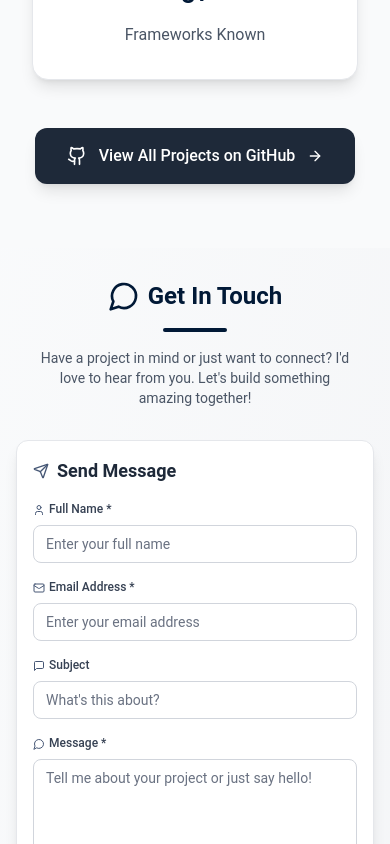
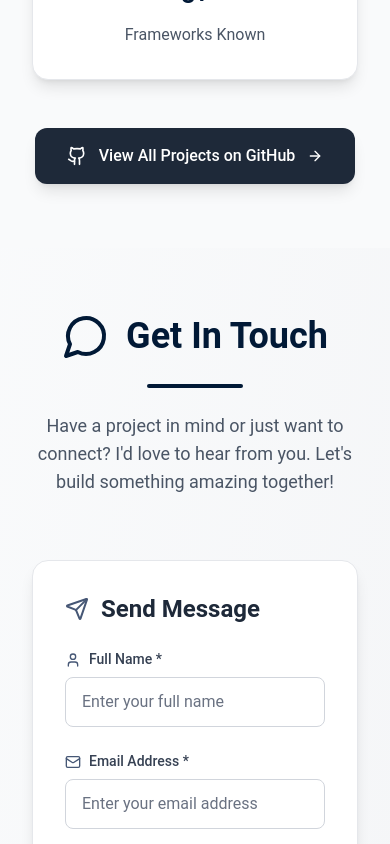
Before and after one commit to j24angeles/Portfolio, a React (Vite) app: page / in a window 390 px wide. Shown: the part 11156-12000 px from the top of the page. Built offline with nearby package versions, Linux system fonts and the light colour scheme.

Commit message:
fixed responsiveness

```diff
--- a/src/components/Contact.jsx
+++ b/src/components/Contact.jsx
@@ -64,6 +64,7 @@ const Contact = () => {
   const validateForm = (data) => {
     const newErrors = {};
 
+    // Name validation
     if (!data.name.trim()) {
       newErrors.name = 'Name is required';
     } else if (data.name.trim().length < 2) {
@@ -72,6 +73,7 @@ const Contact = () => {
       newErrors.name = 'Name must be less than 100 characters';
     }
 
+    // Email validation
     if (!data.email.trim()) {
       newErrors.email = 'Email is required';
     } else {
@@ -81,10 +83,12 @@ const Contact = () => {
       }
     }
 
+    // Subject validation (optional but with length limit)
     if (data.subject.trim().length > 200) {
       newErrors.subject = 'Subject must be less than 200 characters';
     }
 
+    // Message validation - removed minimum character requirement
     if (!data.message.trim()) {
       newErrors.message = 'Message is required';
     } else if (data.message.trim().length > 2000) {
@@ -101,6 +105,7 @@ const Contact = () => {
       [name]: value
     }));
 
+    // Clear specific field error when user starts typing
     if (errors[name]) {
       setErrors(prev => ({
         ...prev,
@@ -108,6 +113,7 @@ const Contact = () => {
       }));
     }
 
+    // Clear general status when user makes changes
     if (formStatus) {
       setFormStatus('');
       setStatusMessage('');
@@ -117,11 +123,13 @@ const Contact = () => {
   const handleSubmit = async (e) => {
     e.preventDefault();
 
+    // Reset previous states
     setIsSubmitting(true);
     setFormStatus('');
     setStatusMessage('');
     setErrors({});
 
+    // Trim whitespace from form data
     const trimmedData = {
       name: formData.name.trim(),
       email: formData.email.trim(),
@@ -129,12 +137,13 @@ const Contact = () => {
       message: formData.message.trim()
     };
 
+    // Validate form
     const validationErrors = validateForm(trimmedData);
 
     if (Object.keys(validationErrors).length > 0) {
       setErrors(validationErrors);
       setFormStatus('error');
-      setStatusMessage('Please fix the errors below and try again.');
+      setStatusMessage('Please fix the errors above and try again.');
       setIsSubmitting(false);
       return;
     }
@@ -166,6 +175,7 @@ const Contact = () => {
         setFormStatus('success');
         setStatusMessage(result.message || 'Message sent successfully! I\'ll get back to you soon.');
 
+        // Clear form on success
         setFormData({
           name: '',
           email: '',
@@ -173,12 +183,14 @@ const Contact = () => {
           message: ''
         });
 
+        // Auto-clear success message after 5 seconds
         setTimeout(() => {
           setFormStatus('');
           setStatusMessage('');
         }, 5000);
 
       } else {
+        // Handle server errors
         setFormStatus('error');
 
         if (result.message) {
@@ -191,6 +203,7 @@ const Contact = () => {
           setStatusMessage('Failed to send message. Please try again.');
         }
 
+        // Log detailed error for debugging
         console.error('Server error:', {
           status: response.status,
           result: result,
@@ -214,31 +227,31 @@ const Contact = () => {
   return (
     <section
       id="contact"
-      className="min-h-screen bg-gradient-to-br from-gray-50 to-gray-100 py-8 sm:py-12 lg:py-16"
+      className="min-h-screen bg-gradient-to-br from-gray-50 to-gray-100 py-16 lg:py-20"
       style={{ fontFamily: 'Roboto, sans-serif' }}
     >
-      <div className="max-w-7xl mx-auto px-4 sm:px-6 lg:px-8 xl:px-16">
+      <div className="max-w-7xl mx-auto px-8 sm:px-12 lg:px-16">
 
         {/* Header */}
         <div
-          className={`text-center mb-8 sm:mb-12 lg:mb-16 transform transition-all duration-1000 ${
+          className={`text-center mb-16 transform transition-all duration-1000 ${
             isVisible ? 'translate-y-0 opacity-100' : 'translate-y-8 opacity-0'
           }`}
         >
-          <div className="flex items-center justify-center mb-4 sm:mb-6">
-            <MessageCircle className="w-8 h-8 sm:w-10 sm:h-10 lg:w-12 lg:h-12 mr-2 sm:mr-3 lg:mr-4" style={{ color: '#011936' }} />
-            <h2 className="text-2xl sm:text-3xl md:text-4xl lg:text-5xl xl:text-6xl font-bold" style={{ color: '#011936' }}>
+          <div className="flex items-center justify-center mb-6">
+            <MessageCircle className="w-12 h-12 mr-4" style={{ color: '#011936' }} />
+            <h2 className="text-4xl sm:text-5xl lg:text-6xl font-bold" style={{ color: '#011936' }}>
               Get In Touch
             </h2>
           </div>
-          <div className="w-16 sm:w-20 lg:w-24 h-1 mx-auto rounded-full mb-4 sm:mb-6" style={{ backgroundColor: '#011936' }}></div>
-          <p className="text-gray-600 text-sm sm:text-base lg:text-lg max-w-3xl mx-auto px-4">
+          <div className="w-24 h-1 mx-auto rounded-full mb-6" style={{ backgroundColor: '#011936' }}></div>
+          <p className="text-gray-600 text-lg max-w-3xl mx-auto">
             Have a project in mind or just want to connect? I'd love to hear from you.
             Let's build something amazing together!
           </p>
         </div>
 
-        <div className="grid grid-cols-1 lg:grid-cols-2 gap-6 sm:gap-8 lg:gap-12 mb-8 sm:mb-12 lg:mb-16">
+        <div className="grid grid-cols-1 lg:grid-cols-2 gap-12 mb-16">
 
           {/* Contact Form */}
           <div
@@ -246,19 +259,19 @@ const Contact = () => {
               isVisible ? 'translate-y-0 opacity-100' : 'translate-y-8 opacity-0'
             }`}
           >
-            <div className="bg-white rounded-xl sm:rounded-2xl p-4 sm:p-6 lg:p-8 shadow-lg border border-gray-200 h-full">
-              <div className="flex items-center mb-4 sm:mb-6">
-                <Send className="w-4 h-4 sm:w-5 sm:h-5 lg:w-6 lg:h-6 mr-2 sm:mr-3" style={{ color: '#465775' }} />
-                <h3 className="text-lg sm:text-xl lg:text-2xl font-bold text-gray-800">
+            <div className="bg-white rounded-2xl p-8 shadow-lg border border-gray-200 h-full">
+              <div className="flex items-center mb-6">
+                <Send className="w-6 h-6 mr-3" style={{ color: '#465775' }} />
+                <h3 className="text-2xl font-bold text-gray-800">
                   Send Message
                 </h3>
               </div>
 
-              <div className="space-y-4 sm:space-y-6">
+              <form onSubmit={handleSubmit} className="space-y-6">
                 {/* Name Field */}
                 <div>
-                  <label className="block text-xs sm:text-sm font-medium text-gray-700 mb-2">
-                    <User className="w-3 h-3 sm:w-4 sm:h-4 inline mr-1 sm:mr-2" style={{ color: '#465775' }} />
+                  <label className="block text-sm font-medium text-gray-700 mb-2">
+                    <User className="w-4 h-4 inline mr-2" style={{ color: '#465775' }} />
                     Full Name *
                   </label>
                   <input
@@ -266,24 +279,24 @@ const Contact = () => {
                     name="name"
                     value={formData.name}
                     onChange={handleInputChange}
-                    className={`w-full px-3 sm:px-4 py-2 sm:py-3 border rounded-lg focus:ring-2 focus:border-transparent transition-colors text-gray-900 placeholder-gray-500 text-sm sm:text-base ${
+                    className={`w-full px-4 py-3 border rounded-lg focus:ring-2 focus:border-transparent transition-colors text-gray-900 placeholder-gray-500 ${
                       errors.name ? 'border-red-300 focus:ring-red-500' : 'border-gray-300 focus:ring-blue-500'
                     }`}
                     placeholder="Enter your full name"
                     disabled={isSubmitting}
                   />
                   {errors.name && (
-                    <p className="mt-1 text-xs sm:text-sm text-red-600 flex items-center">
-                      <AlertCircle className="w-3 h-3 sm:w-4 sm:h-4 mr-1 flex-shrink-0" />
-                      <span className="break-words">{errors.name}</span>
+                    <p className="mt-1 text-sm text-red-600 flex items-center">
+                      <AlertCircle className="w-4 h-4 mr-1" />
+                      {errors.name}
                     </p>
                   )}
                 </div>
 
                 {/* Email Field */}
                 <div>
-                  <label className="block text-xs sm:text-sm font-medium text-gray-700 mb-2">
-                    <Mail className="w-3 h-3 sm:w-4 sm:h-4 inline mr-1 sm:mr-2" style={{ color: '#465775' }} />
+                  <label className="block text-sm font-medium text-gray-700 mb-2">
+                    <Mail className="w-4 h-4 inline mr-2" style={{ color: '#465775' }} />
                     Email Address *
                   </label>
                   <input
@@ -291,24 +304,24 @@ const Contact = () => {
                     name="email"
                     value={formData.email}
                     onChange={handleInputChange}
-                    className={`w-full px-3 sm:px-4 py-2 sm:py-3 border rounded-lg focus:ring-2 focus:border-transparent transition-colors text-gray-900 placeholder-gray-500 text-sm sm:text-base ${
+                    className={`w-full px-4 py-3 border rounded-lg focus:ring-2 focus:border-transparent transition-colors text-gray-900 placeholder-gray-500 ${
                       errors.email ? 'border-red-300 focus:ring-red-500' : 'border-gray-300 focus:ring-blue-500'
                     }`}
                     placeholder="Enter your email address"
                     disabled={isSubmitting}
                   />
                   {errors.email && (
-                    <p className="mt-1 text-xs sm:text-sm text-red-600 flex items-center">
-                      <AlertCircle className="w-3 h-3 sm:w-4 sm:h-4 mr-1 flex-shrink-0" />
-                      <span className="break-words">{errors.email}</span>
+                    <p className="mt-1 text-sm text-red-600 flex items-center">
+                      <AlertCircle className="w-4 h-4 mr-1" />
+                      {errors.email}
                     </p>
                   )}
                 </div>
 
                 {/* Subject Field */}
                 <div>
-                  <label className="block text-xs sm:text-sm font-medium text-gray-700 mb-2">
-                    <MessageSquare className="w-3 h-3 sm:w-4 sm:h-4 inline mr-1 sm:mr-2" style={{ color: '#465775' }} />
+                  <label className="block text-sm font-medium text-gray-700 mb-2">
+                    <MessageSquare className="w-4 h-4 inline mr-2" style={{ color: '#465775' }} />
                     Subject
                   </label>
                   <input
@@ -316,41 +329,41 @@ const Contact = () => {
                     name="subject"
                     value={formData.subject}
                     onChange={handleInputChange}
-                    className={`w-full px-3 sm:px-4 py-2 sm:py-3 border rounded-lg focus:ring-2 focus:border-transparent transition-colors text-gray-900 placeholder-gray-500 text-sm sm:text-base ${
+                    className={`w-full px-4 py-3 border rounded-lg focus:ring-2 focus:border-transparent transition-colors text-gray-900 placeholder-gray-500 ${
                       errors.subject ? 'border-red-300 focus:ring-red-500' : 'border-gray-300 focus:ring-blue-500'
                     }`}
                     placeholder="What's this about?"
                     disabled={isSubmitting}
                   />
                   {errors.subject && (
-                    <p className="mt-1 text-xs sm:text-sm text-red-600 flex items-center">
-                      <AlertCircle className="w-3 h-3 sm:w-4 sm:h-4 mr-1 flex-shrink-0" />
-                      <span className="break-words">{errors.subject}</span>
+                    <p className="mt-1 text-sm text-red-600 flex items-center">
+                      <AlertCircle className="w-4 h-4 mr-1" />
+                      {errors.subject}
                     </p>
                   )}
                 </div>
 
                 {/* Message Field */}
                 <div>
-                  <label className="block text-xs sm:text-sm font-medium text-gray-700 mb-2">
-                    <MessageCircle className="w-3 h-3 sm:w-4 sm:h-4 inline mr-1 sm:mr-2" style={{ color: '#465775' }} />
+                  <label className="block text-sm font-medium text-gray-700 mb-2">
+                    <MessageCircle className="w-4 h-4 inline mr-2" style={{ color: '#465775' }} />
                     Message *
                   </label>
                   <textarea
                     name="message"
                     value={formData.message}
                     onChange={handleInputChange}
-                    rows="4"
-                    className={`w-full px-3 sm:px-4 py-2 sm:py-3 border rounded-lg focus:ring-2 focus:border-transparent transition-colors resize-none text-gray-900 placeholder-gray-500 text-sm sm:text-base ${
+                    rows="5"
+                    className={`w-full px-4 py-3 border rounded-lg focus:ring-2 focus:border-transparent transition-colors resize-none text-gray-900 placeholder-gray-500 ${
                       errors.message ? 'border-red-300 focus:ring-red-500' : 'border-gray-300 focus:ring-blue-500'
                     }`}
                     placeholder="Tell me about your project or just say hello!"
                     disabled={isSubmitting}
                   />
                   {errors.message && (
-                    <p className="mt-1 text-xs sm:text-sm text-red-600 flex items-center">
-                      <AlertCircle className="w-3 h-3 sm:w-4 sm:h-4 mr-1 flex-shrink-0" />
-                      <span className="break-words">{errors.message}</span>
+                    <p className="mt-1 text-sm text-red-600 flex items-center">
+                      <AlertCircle className="w-4 h-4 mr-1" />
+                      {errors.message}
                     </p>
                   )}
                   <p className="mt-1 text-xs text-gray-500">
@@ -360,25 +373,24 @@ const Contact = () => {
 
                 {/* Status Messages */}
                 {formStatus === 'success' && statusMessage && (
-                  <div className="flex items-start space-x-2 p-3 sm:p-4 bg-green-50 border border-green-200 rounded-lg">
-                    <CheckCircle className="w-4 h-4 sm:w-5 sm:h-5 text-green-600 mt-0.5 flex-shrink-0" />
-                    <span className="text-xs sm:text-sm text-green-700 break-words">{statusMessage}</span>
+                  <div className="flex items-start space-x-2 p-4 bg-green-50 border border-green-200 rounded-lg">
+                    <CheckCircle className="w-5 h-5 text-green-600 mt-0.5 flex-shrink-0" />
+                    <span className="text-green-700">{statusMessage}</span>
                   </div>
                 )}
 
                 {formStatus === 'error' && statusMessage && (
-                  <div className="flex items-start space-x-2 p-3 sm:p-4 bg-red-50 border border-red-200 rounded-lg">
-                    <AlertCircle className="w-4 h-4 sm:w-5 sm:h-5 text-red-600 mt-0.5 flex-shrink-0" />
-                    <span className="text-xs sm:text-sm text-red-700 break-words">{statusMessage}</span>
+                  <div className="flex items-start space-x-2 p-4 bg-red-50 border border-red-200 rounded-lg">
+                    <AlertCircle className="w-5 h-5 text-red-600 mt-0.5 flex-shrink-0" />
+                    <span className="text-red-700">{statusMessage}</span>
                   </div>
                 )}
 
                 {/* Submit Button */}
                 <button
-                  type="button"
-                  onClick={handleSubmit}
+                  type="submit"
                   disabled={isSubmitting}
-                  className={`w-full py-2 sm:py-3 px-4 sm:px-6 rounded-lg font-medium transition-all duration-300 transform hover:scale-105 flex items-center justify-center space-x-2 text-white shadow-lg text-sm sm:text-base ${
+                  className={`w-full py-3 px-6 rounded-lg font-medium transition-all duration-300 transform hover:scale-105 flex items-center justify-center space-x-2 text-white shadow-lg ${
                     isSubmitting
                       ? 'bg-gray-400 cursor-not-allowed transform-none'
                       : 'hover:opacity-90'
@@ -387,36 +399,36 @@ const Contact = () => {
                 >
                   {isSubmitting ? (
                     <>
-                      <div className="animate-spin rounded-full h-3 w-3 sm:h-4 sm:w-4 border-2 border-white border-t-transparent"></div>
+                      <div className="animate-spin rounded-full h-4 w-4 border-2 border-white border-t-transparent"></div>
                       <span>Sending...</span>
                     </>
                   ) : (
                     <>
-                      <Send className="w-3 h-3 sm:w-4 sm:h-4" />
+                      <Send className="w-4 h-4" />
                       <span>Send Message</span>
                     </>
                   )}
                 </button>
-              </div>
+              </form>
             </div>
           </div>
 
           {/* Contact Info & Social */}
           <div
-            className={`transform transition-all duration-1000 delay-400 flex flex-col space-y-4 sm:space-y-6 ${
+            className={`transform transition-all duration-1000 delay-400 flex flex-col space-y-6 ${
               isVisible ? 'translate-y-0 opacity-100' : 'translate-y-8 opacity-0'
             }`}
           >
             {/* Contact Information */}
-            <div className="bg-white rounded-xl sm:rounded-2xl p-4 sm:p-6 lg:p-8 shadow-lg border border-gray-200 flex-1">
-              <h3 className="text-lg sm:text-xl lg:text-2xl font-bold mb-4 sm:mb-6 text-gray-800">
+            <div className="bg-white rounded-2xl p-6 sm:p-8 shadow-lg border border-gray-200 flex-1">
+              <h3 className="text-xl sm:text-2xl font-bold mb-6 text-gray-800">
                 Contact Information
               </h3>
 
               <div className="space-y-4 sm:space-y-6">
                 <div className="flex items-center space-x-3 sm:space-x-4">
-                  <div className="w-8 h-8 sm:w-10 sm:h-10 lg:w-12 lg:h-12 rounded-lg flex items-center justify-center flex-shrink-0" style={{ backgroundColor: '#465775' }}>
-                    <Mail className="w-4 h-4 sm:w-5 sm:h-5 lg:w-6 lg:h-6 text-white" />
+                  <div className="w-10 h-10 sm:w-12 sm:h-12 rounded-lg flex items-center justify-center flex-shrink-0" style={{ backgroundColor: '#465775' }}>
+                    <Mail className="w-4 h-4 sm:w-6 sm:h-6 text-white" />
                   </div>
                   <div className="min-w-0 flex-1">
                     <p className="font-medium text-gray-800 text-sm sm:text-base">Email</p>
@@ -425,8 +437,8 @@ const Contact = () => {
                 </div>
 
                 <div className="flex items-center space-x-3 sm:space-x-4">
-                  <div className="w-8 h-8 sm:w-10 sm:h-10 lg:w-12 lg:h-12 rounded-lg flex items-center justify-center flex-shrink-0" style={{ backgroundColor: '#465775' }}>
-                    <Phone className="w-4 h-4 sm:w-5 sm:h-5 lg:w-6 lg:h-6 text-white" />
+                  <div className="w-10 h-10 sm:w-12 sm:h-12 rounded-lg flex items-center justify-center flex-shrink-0" style={{ backgroundColor: '#465775' }}>
+                    <Phone className="w-4 h-4 sm:w-6 sm:h-6 text-white" />
                   </div>
                   <div className="min-w-0 flex-1">
                     <p className="font-medium text-gray-800 text-sm sm:text-base">Phone</p>
@@ -435,8 +447,8 @@ const Contact = () => {
                 </div>
 
                 <div className="flex items-center space-x-3 sm:space-x-4">
-                  <div className="w-8 h-8 sm:w-10 sm:h-10 lg:w-12 lg:h-12 rounded-lg flex items-center justify-center flex-shrink-0" style={{ backgroundColor: '#465775' }}>
-                    <MapPin className="w-4 h-4 sm:w-5 sm:h-5 lg:w-6 lg:h-6 text-white" />
+                  <div className="w-10 h-10 sm:w-12 sm:h-12 rounded-lg flex items-center justify-center flex-shrink-0" style={{ backgroundColor: '#465775' }}>
+                    <MapPin className="w-4 h-4 sm:w-6 sm:h-6 text-white" />
                   </div>
                   <div className="min-w-0 flex-1">
                     <p className="font-medium text-gray-800 text-sm sm:text-base">Location</p>
@@ -447,12 +459,12 @@ const Contact = () => {
             </div>
 
             {/* Social Media Links */}
-            <div className="bg-white rounded-xl sm:rounded-2xl p-4 sm:p-6 lg:p-8 shadow-lg border border-gray-200 flex-1">
-              <h3 className="text-lg sm:text-xl lg:text-2xl font-bold mb-4 sm:mb-6 text-gray-800">
+            <div className="bg-white rounded-2xl p-6 sm:p-8 shadow-lg border border-gray-200 flex-1">
+              <h3 className="text-xl sm:text-2xl font-bold mb-6 text-gray-800">
                 Connect With Me
               </h3>
 
-              <div className="grid grid-cols-1 gap-3 sm:gap-4 mb-4 sm:mb-6">
+              <div className="grid grid-cols-1 sm:grid-cols-2 gap-3 sm:gap-4 mb-6">
                 {socialLinks.map((social, index) => {
                   const IconComponent = social.icon;
                   return (
@@ -463,8 +475,8 @@ const Contact = () => {
                       rel="noopener noreferrer"
                       className={`group flex items-center space-x-3 p-3 sm:p-4 rounded-lg border border-gray-200 hover:border-gray-300 transition-all duration-300 transform hover:scale-105 ${social.color}`}
                     >
-                      <div className="w-8 h-8 sm:w-9 sm:h-9 lg:w-10 lg:h-10 rounded-lg flex items-center justify-center text-white transition-colors flex-shrink-0" style={{ backgroundColor: '#465775' }}>
-                        <IconComponent className="w-4 h-4 sm:w-4 sm:h-4 lg:w-5 lg:h-5" />
+                      <div className="w-8 h-8 sm:w-10 sm:h-10 rounded-lg flex items-center justify-center text-white transition-colors flex-shrink-0" style={{ backgroundColor: '#465775' }}>
+                        <IconComponent className="w-4 h-4 sm:w-5 sm:h-5" />
                       </div>
                       <div className="flex-1 min-w-0">
                         <p className="font-medium text-gray-800 group-hover:text-gray-900 truncate text-sm sm:text-base">
@@ -472,7 +484,7 @@ const Contact = () => {
                         </p>
                         <div className="flex items-center text-xs sm:text-sm text-gray-500">
                           <span>Connect</span>
-                          <ExternalLink className="w-2 h-2 sm:w-3 sm:h-3 ml-1 flex-shrink-0" />
+                          <ExternalLink className="w-3 h-3 ml-1 flex-shrink-0" />
                         </div>
                       </div>
                     </a>
@@ -480,7 +492,7 @@ const Contact = () => {
                 })}
               </div>
 
-              <div className="p-3 sm:p-4 bg-gray-50 rounded-lg">
+              <div className="p-4 bg-gray-50 rounded-lg">
                 <p className="text-xs sm:text-sm text-gray-600 text-center">
                   Follow me on social media for updates on my latest projects and tech insights!
                 </p>
@@ -495,28 +507,28 @@ const Contact = () => {
             isVisible ? 'translate-y-0 opacity-100' : 'translate-y-8 opacity-0'
           }`}
         >
-          <div className="bg-white rounded-xl sm:rounded-2xl p-4 sm:p-6 lg:p-8 shadow-lg border border-gray-200">
-            <h3 className="text-lg sm:text-xl lg:text-2xl font-bold mb-3 sm:mb-4 text-gray-800">
+          <div className="bg-white rounded-2xl p-8 shadow-lg border border-gray-200">
+            <h3 className="text-2xl font-bold mb-4 text-gray-800">
               Ready to Start a Project?
             </h3>
-            <p className="text-gray-600 mb-4 sm:mb-6 max-w-2xl mx-auto text-sm sm:text-base">
+            <p className="text-gray-600 mb-6 max-w-2xl mx-auto">
               Whether you have a clear vision or just an idea, I'm here to help bring your project to life.
               Let's discuss your requirements and create something extraordinary together.
             </p>
-            <div className="flex flex-col sm:flex-row gap-3 sm:gap-4 justify-center">
+            <div className="flex flex-col sm:flex-row gap-4 justify-center">
               <a
                 href="mailto:joaquinmiguel.ja@gmail.com"
-                className="inline-flex items-center justify-center space-x-2 px-4 sm:px-6 py-2 sm:py-3 text-white rounded-lg font-medium transition-all duration-300 transform hover:scale-105 hover:opacity-90 text-sm sm:text-base"
+                className="inline-flex items-center space-x-2 px-6 py-3 text-white rounded-lg font-medium transition-all duration-300 transform hover:scale-105 hover:opacity-90"
                 style={{ backgroundColor: '#011936' }}
               >
-                <Mail className="w-3 h-3 sm:w-4 sm:h-4" />
+                <Mail className="w-4 h-4" />
                 <span>Email Me</span>
               </a>
             <a
   href="https://m.me/j24angeles"
   target="_blank"
   rel="noopener noreferrer"
-                className="inline-flex items-center justify-center space-x-2 px-4 sm:px-6 py-2 sm:py-3 border-2 rounded-lg font-medium transition-all duration-300 transform hover:scale-105 hover:text-white text-sm sm:text-base"
+  className="inline-flex items-center space-x-2 px-6 py-3 border-2 rounded-lg font-medium transition-all duration-300 transform hover:scale-105 hover:text-white"
   style={{
     borderColor: '#011936',
     color: '#011936'
@@ -530,7 +542,7 @@ const Contact = () => {
     e.target.style.color = '#011936';
   }}
 >
-                <MessageCircle className="w-3 h-3 sm:w-4 sm:h-4" />
+  <MessageCircle className="w-4 h-4" />
   <span>Let's Chat</span>
 </a>
             </div>
```
Lines whose indentation alone changed are shown as unchanged.
